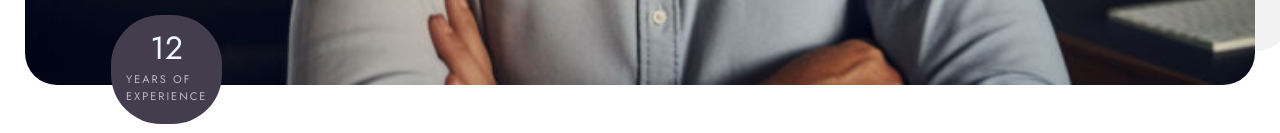
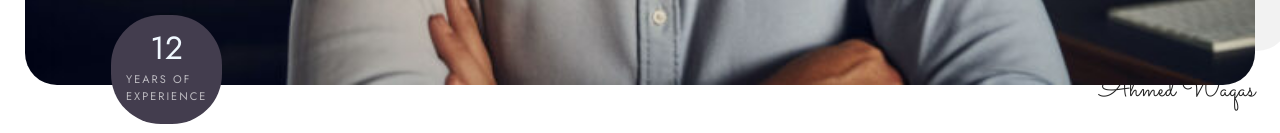
Before and after one commit to UREYPRICE/astrailsInstitute, a React (Vite) app: page / in a window 1280 px wide. Shown: the part 1277-1410 px from the top of the page. Built offline with nearby package versions, Linux system fonts and the light colour scheme; a web font is replaced by a local one.

Commit message:
added signature

```diff
--- a/src/About.jsx
+++ b/src/About.jsx
@@ -40,7 +40,10 @@ Don’t be too proud of this technological terror you’ve constructed. The abil
 <div className="aboutSecondPara">
     <p>Don’t be too proud of this technological terror you’ve constructed. The ability to destroy a planet is insignificant next to the power of the Force. I find your lack of faith disturbing. Kid, I’ve flown from one side of this galaxy to the other. I’ve seen a lot of strange stuff, but I’ve never seen anything to make me believe there’s one all-powerful Force controlling everything.</p>
 </div>
+<div className="aboutParaSign">
+<h4>Ahmed Waqas</h4>
 
+</div>
 </div>
 
 
--- a/src/about.css
+++ b/src/about.css
@@ -101,3 +101,11 @@ font-family: 'jost';
         color: #444444;
         line-height: 1.9em;
 }
+
+.aboutParaSign > h4 {
+    text-align: right;
+    font-family: 'sacramento';
+    font-weight: 400;
+    font-size: 28px;
+    color: #222222;
+}
```
